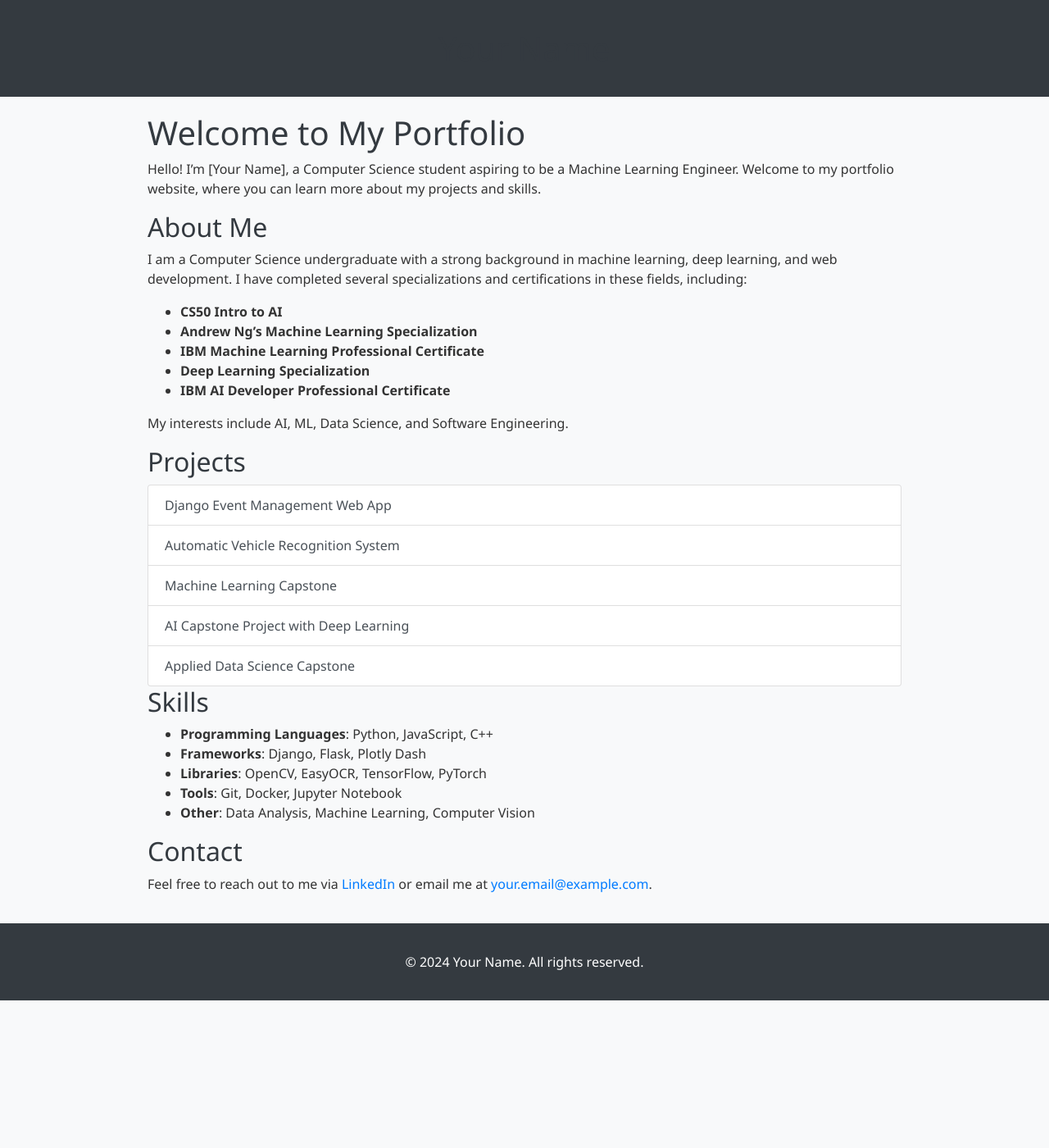
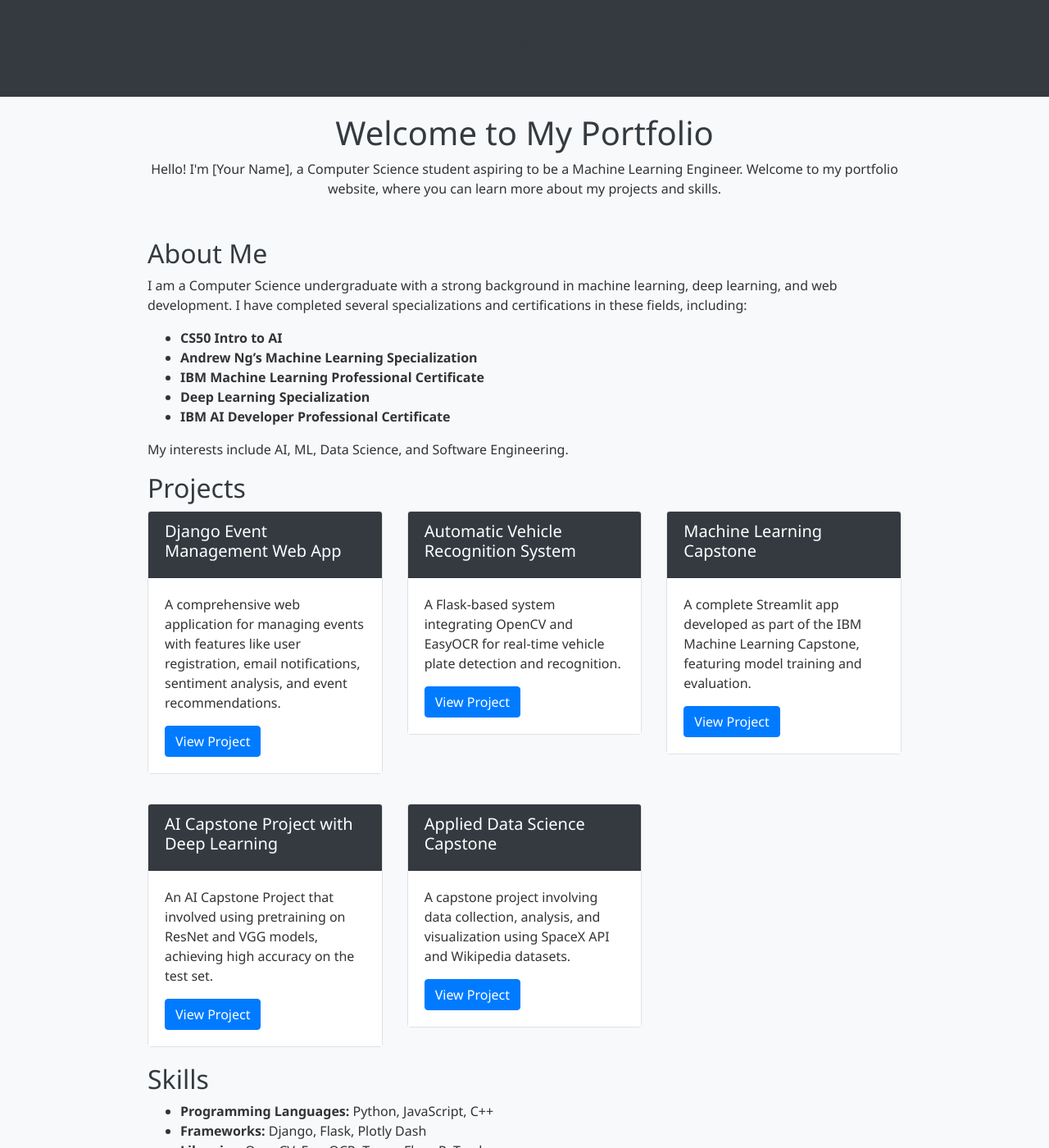
Before and after one commit to NyashaEysenck/NyashaEysenck.github.io, a Jekyll site: the page built from index.md, in a window 1280 px wide and 1400 px high. Shown: the whole window at 82% size. Built offline with Jekyll 4.4.1, drawn with Linux system fonts in a browser that asks for light colours; nearby versions of some CDN libraries; some of the changed text lies outside the part shown.

Commit message:
Update index.md

```diff
--- a/index.md
+++ b/index.md
@@ -3,9 +3,10 @@ title: "Your Name"
 layout: default
 ---
 
-# Welcome to My Portfolio
-
-Hello! I'm [Your Name], a Computer Science student aspiring to be a Machine Learning Engineer. Welcome to my portfolio website, where you can learn more about my projects and skills.
+<header class="text-center mb-5">
+    <h1>Welcome to My Portfolio</h1>
+    <p>Hello! I'm [Your Name], a Computer Science student aspiring to be a Machine Learning Engineer. Welcome to my portfolio website, where you can learn more about my projects and skills.</p>
+</header>
 
 ## About Me
 
@@ -21,31 +22,73 @@ My interests include AI, ML, Data Science, and Software Engineering.
 
 ## Projects
 
-<div class="list-group">
-    <a href="https://github.com/yourusername/django-event-management" class="list-group-item list-group-item-action">
-        Django Event Management Web App
-    </a>
-    <a href="https://github.com/yourusername/vehicle-recognition" class="list-group-item list-group-item-action">
-        Automatic Vehicle Recognition System
-    </a>
-    <a href="https://github.com/yourusername/machine-learning-capstone" class="list-group-item list-group-item-action">
-        Machine Learning Capstone
-    </a>
-    <a href="https://github.com/yourusername/ai-capstone-deep-learning" class="list-group-item list-group-item-action">
-        AI Capstone Project with Deep Learning
-    </a>
-    <a href="https://github.com/yourusername/applied-data-science-capstone" class="list-group-item list-group-item-action">
-        Applied Data Science Capstone
-    </a>
+<div class="row">
+    <div class="col-md-4">
+        <div class="card">
+            <div class="card-header">
+                <h5>Django Event Management Web App</h5>
+            </div>
+            <div class="card-body">
+                <p>A comprehensive web application for managing events with features like user registration, email notifications, sentiment analysis, and event recommendations.</p>
+                <a href="https://github.com/yourusername/django-event-management" class="btn btn-primary">View Project</a>
+            </div>
+        </div>
+    </div>
+    <div class="col-md-4">
+        <div class="card">
+            <div class="card-header">
+                <h5>Automatic Vehicle Recognition System</h5>
+            </div>
+            <div class="card-body">
+                <p>A Flask-based system integrating OpenCV and EasyOCR for real-time vehicle plate detection and recognition.</p>
+                <a href="https://github.com/yourusername/vehicle-recognition" class="btn btn-primary">View Project</a>
+            </div>
+        </div>
+    </div>
+    <div class="col-md-4">
+        <div class="card">
+            <div class="card-header">
+                <h5>Machine Learning Capstone</h5>
+            </div>
+            <div class="card-body">
+                <p>A complete Streamlit app developed as part of the IBM Machine Learning Capstone, featuring model training and evaluation.</p>
+                <a href="https://github.com/yourusername/machine-learning-capstone" class="btn btn-primary">View Project</a>
+            </div>
+        </div>
+    </div>
+    <div class="col-md-4 mt-3">
+        <div class="card">
+            <div class="card-header">
+                <h5>AI Capstone Project with Deep Learning</h5>
+            </div>
+            <div class="card-body">
+                <p>An AI Capstone Project that involved using pretraining on ResNet and VGG models, achieving high accuracy on the test set.</p>
+                <a href="https://github.com/yourusername/ai-capstone-deep-learning" class="btn btn-primary">View Project</a>
+            </div>
+        </div>
+    </div>
+    <div class="col-md-4 mt-3">
+        <div class="card">
+            <div class="card-header">
+                <h5>Applied Data Science Capstone</h5>
+            </div>
+            <div class="card-body">
+                <p>A capstone project involving data collection, analysis, and visualization using SpaceX API and Wikipedia datasets.</p>
+                <a href="https://github.com/yourusername/applied-data-science-capstone" class="btn btn-primary">View Project</a>
+            </div>
+        </div>
+    </div>
 </div>
 
 ## Skills
 
-- **Programming Languages**: Python, JavaScript, C++
-- **Frameworks**: Django, Flask, Plotly Dash
-- **Libraries**: OpenCV, EasyOCR, TensorFlow, PyTorch
-- **Tools**: Git, Docker, Jupyter Notebook
-- **Other**: Data Analysis, Machine Learning, Computer Vision
+<ul>
+    <li><strong>Programming Languages:</strong> Python, JavaScript, C++</li>
+    <li><strong>Frameworks:</strong> Django, Flask, Plotly Dash</li>
+    <li><strong>Libraries:</strong> OpenCV, EasyOCR, TensorFlow, PyTorch</li>
+    <li><strong>Tools:</strong> Git, Docker, Jupyter Notebook</li>
+    <li><strong>Other:</strong> Data Analysis, Machine Learning, Computer Vision</li>
+</ul>
 
 ## Contact
 
```
